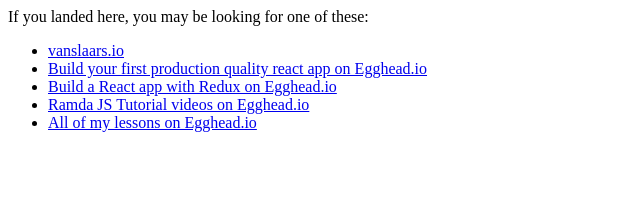
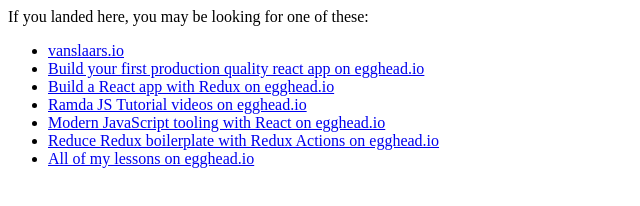
Before and after one commit to avanslaars/vnslrsio, a plain HTML site: page index.html in a window 1280 px wide. Shown: the whole page, without its empty margins (0-640 px from the left). Drawn offline with Linux system fonts and the light colour scheme.

Commit message:
Update index.html

```diff
--- a/index.html
+++ b/index.html
@@ -9,10 +9,12 @@
 
   <ul>
     <li><a href="https://vanslaars.io">vanslaars.io</a></li>
-    <li><a href="https://egghead.io/courses/build-your-first-production-quality-react-app">Build your first production quality react app on Egghead.io</a></li>
-    <li><a href="https://egghead.io/courses/build-a-react-app-with-redux">Build a React app with Redux on Egghead.io</a></li>
-    <li><a href="https://egghead.io/playlists/learn-ramda-js-ec318ad7">Ramda JS Tutorial videos on Egghead.io</a></li>
-    <li><a href="https://egghead.io/instructors/andrew-van-slaars">All of my lessons on Egghead.io</a></li>
+    <li><a href="https://egghead.io/courses/build-your-first-production-quality-react-app?af=5mx0ie">Build your first production quality react app on egghead.io</a></li>
+    <li><a href="https://egghead.io/courses/build-a-react-app-with-redux?af=5mx0ie">Build a React app with Redux on egghead.io</a></li>
+    <li><a href="https://egghead.io/playlists/learn-ramda-js-ec318ad7?af=5mx0ie">Ramda JS Tutorial videos on egghead.io</a></li>
+    <li><a href="https://egghead.io/courses/modern-javascript-tooling-with-react?af=5mx0ie">Modern JavaScript tooling with React on egghead.io</a></li>
+    <li><a href="https://egghead.io/courses/reduce-redux-boilerplate-with-redux-actions?af=5mx0ie">Reduce Redux boilerplate with Redux Actions on egghead.io</a></li>
+    <li><a href="https://egghead.io/instructors/andrew-van-slaars?af=5mx0ie">All of my lessons on egghead.io</a></li>
   </ul>
 
 </body>
```
